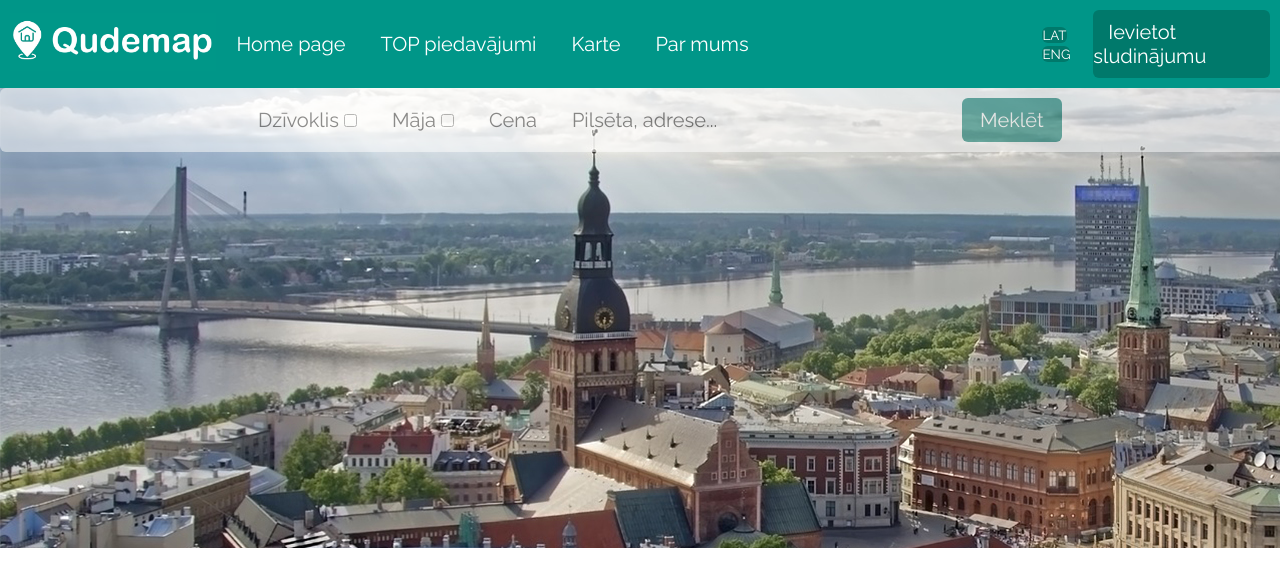
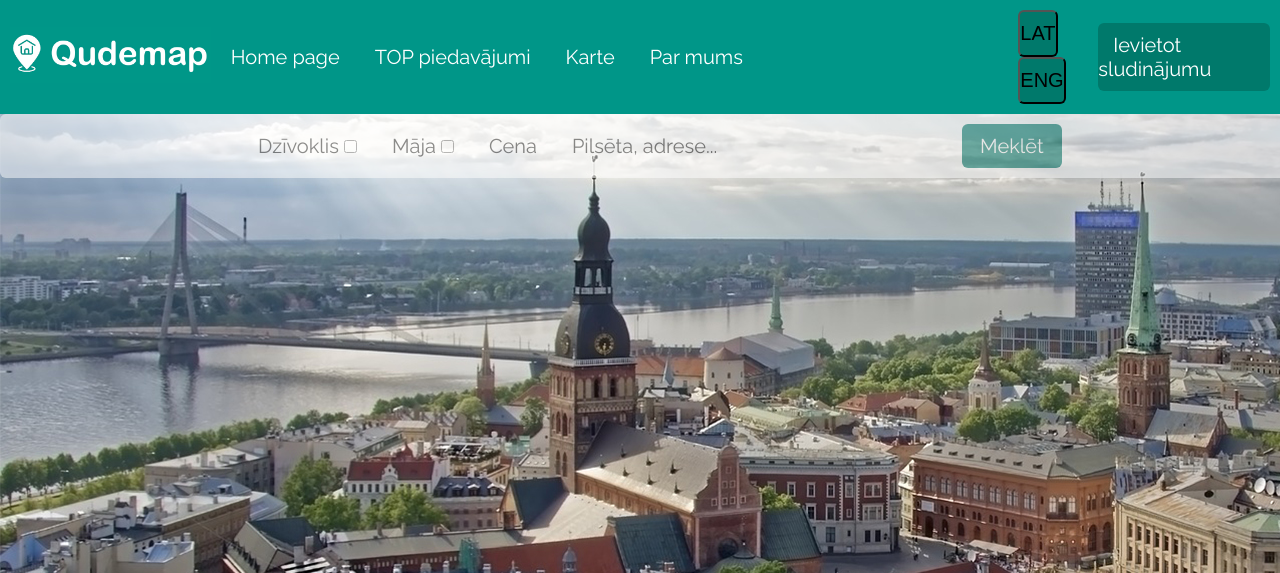
Before and after one commit to MirenAndris/QudemapDemo, a Flask app: template templates/indexEN.html in a window 1280 px wide. Shown: the top 573 px of the page. Run offline with Flask 2, Linux system fonts and the light colour scheme; the template is opened without the code that fills it, so the values that code supplies are empty.

Commit message:
style reload 2

```diff
--- a/static/style1.css
+++ b/static/style.css
@@ -329,16 +329,19 @@
 	border: 1px solid #009688;
 }
 .button_lang{
-	color: #FFFFFF;
-	border: 0px solid transparent;
+	padding: 10px 0px;
+	font-size: 20px;
+	margin-left: 5px;
 	background-color: #00796B;
 	border-radius: 6px;
-	font-family: 'Raleway', sans-serif;
+	cursor: pointer;
 }
 .button_lang:hover{
 	background-color: #FFFFFF;
-	color: #009688;
-	border: 1px solid #009688;
+	transition: 0.5s;
+}
+.button_lang:not(:hover){
+	transition: 0.5s;
 }
 .space{
 	width: 0;
--- a/templates/indexEN.html
+++ b/templates/indexEN.html
@@ -3,7 +3,7 @@
 <head>
 	<meta charset="UTF-8">
 	<title> Qudemap </title>
-    <link rel="stylesheet" href="{{ url_for('static', filename='style1.css') }}">
+    <link rel="stylesheet" href="{{ url_for('static', filename='style.css') }}">
 	<link href="https://fonts.googleapis.com/css?family=Raleway" rel="stylesheet">
 
 	<script src="{{url_for('static',filename='scriptLang.js')}}" type="text/javascript"></script>
--- a/templates/indexLV.html
+++ b/templates/indexLV.html
@@ -3,7 +3,7 @@
 <head>
 	<meta charset="UTF-8">
 	<title> Qudemap </title>
-    <link rel="stylesheet" href="{{ url_for('static', filename='style1.css') }}">
+    <link rel="stylesheet" href="{{ url_for('static', filename='style.css') }}">
 	<link href="https://fonts.googleapis.com/css?family=Raleway" rel="stylesheet">
 
 	<script src="{{url_for('static',filename='scriptLang.js')}}" type="text/javascript"></script>
--- a/templates/karteEN.html
+++ b/templates/karteEN.html
@@ -5,7 +5,7 @@
 	<script src="{{url_for('static',filename='script2.js')}}"></script>
 	<script src="https://js.arcgis.com/3.22/"></script>
 	<title> Qudemap </title>
-	<link rel="stylesheet" href="{{url_for('static',filename='style1.css')}}">
+	<link rel="stylesheet" href="{{url_for('static',filename='style.css')}}">
 
 	<link href="https://fonts.googleapis.com/css?family=Raleway" rel="stylesheet">
 	<meta name="viewport" content="width=device-width, initial-scale=1">
--- a/templates/karteLV.html
+++ b/templates/karteLV.html
@@ -5,7 +5,7 @@
 	<script src="{{url_for('static',filename='script2.js')}}"></script>
 	<script src="https://js.arcgis.com/3.22/"></script>
 	<title> Qudemap </title>
-	<link rel="stylesheet" href="{{url_for('static',filename='style1.css')}}">
+	<link rel="stylesheet" href="{{url_for('static',filename='style.css')}}">
 
 	<link href="https://fonts.googleapis.com/css?family=Raleway" rel="stylesheet">
 	<meta name="viewport" content="width=device-width, initial-scale=1">
--- a/templates/parmumsEN.html
+++ b/templates/parmumsEN.html
@@ -3,7 +3,7 @@
 <head>
 	<meta charset="UTF-8">
 	<title> Qudemap </title>
-	<link rel="stylesheet" href="{{url_for('static',filename='style1.css')}}">
+	<link rel="stylesheet" href="{{url_for('static',filename='style.css')}}">
 	<link href="https://fonts.googleapis.com/css?family=Raleway" rel="stylesheet">
 
 	<script src="{{url_for('static',filename='scriptLang.js')}}" type="text/javascript"></script>
--- a/templates/parmumsLV.html
+++ b/templates/parmumsLV.html
@@ -3,7 +3,7 @@
 <head>
 	<meta charset="UTF-8">
 	<title> Qudemap </title>
-	<link rel="stylesheet" href="{{url_for('static',filename='style1.css')}}">
+	<link rel="stylesheet" href="{{url_for('static',filename='style.css')}}">
 	<link href="https://fonts.googleapis.com/css?family=Raleway" rel="stylesheet">
 
 	<script src="{{url_for('static',filename='scriptLang.js')}}" type="text/javascript"></script>
--- a/templates/toppiedEN.html
+++ b/templates/toppiedEN.html
@@ -3,7 +3,7 @@
 <head>
 	<meta charset="UTF-8">
 	<title> Qudemap </title>
-	<link rel="stylesheet" href="{{url_for('static',filename='style1.css')}}">
+	<link rel="stylesheet" href="{{url_for('static',filename='style.css')}}">
 	<link href="https://fonts.googleapis.com/css?family=Raleway" rel="stylesheet">
 
 	<script src="{{url_for('static',filename='scriptLang.js')}}" type="text/javascript"></script>
--- a/templates/toppiedLV.html
+++ b/templates/toppiedLV.html
@@ -3,7 +3,7 @@
 <head>
 	<meta charset="UTF-8">
 	<title> Qudemap </title>
-	<link rel="stylesheet" href="{{url_for('static',filename='style1.css')}}">
+	<link rel="stylesheet" href="{{url_for('static',filename='style.css')}}">
 	<link href="https://fonts.googleapis.com/css?family=Raleway" rel="stylesheet">
 
 	<script src="{{url_for('static',filename='scriptLang.js')}}" type="text/javascript"></script>
```
